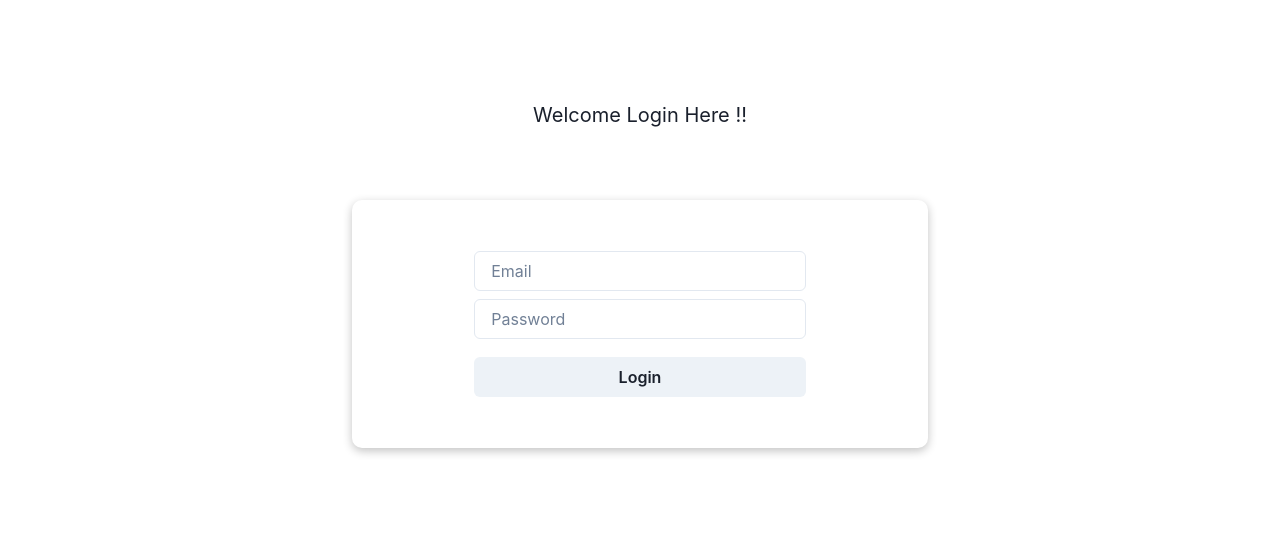
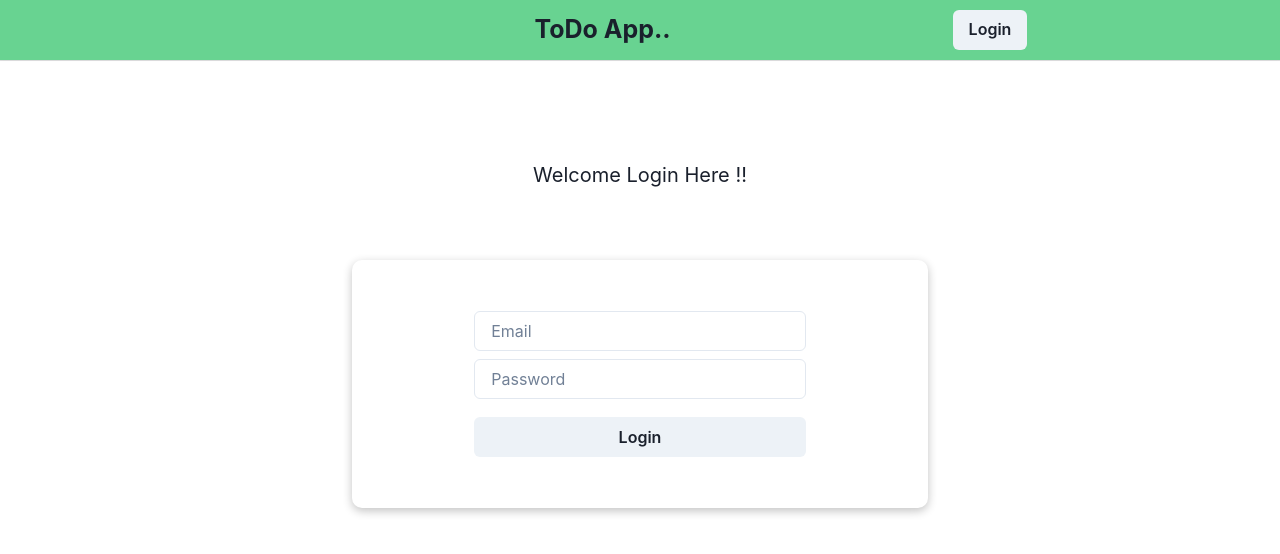
Before and after one commit to rohity0/Zuma, a React (Create React App) app in the folder frontend/: page /login in a window 1280 px wide. Shown: the top 554 px of the page. Built offline with nearby package versions, Linux system fonts and the light colour scheme.

Commit message:
logout functionaltiy added

```diff
--- a/frontend/src/Components/Login.jsx
+++ b/frontend/src/Components/Login.jsx
@@ -4,6 +4,7 @@ import { useContext } from "react";
 import { AppContext } from "../Context/AppContext";
 import { LoginSuccess } from "../Context/actionType";
 import { useNavigate } from "react-router-dom";
+import { Navbar } from "./Navbar";
 
 export const Login = ()=>{
     const {hanldeLogin,dispatch} = useContext(AppContext);
@@ -36,6 +37,7 @@ const handleSubmit = (e)=>{
 
     return(
         <>
+        <Navbar />
            <Box>
 
             <Box mt="100px" textAlign={"center"}>
--- a/frontend/src/Components/Navbar.jsx
+++ b/frontend/src/Components/Navbar.jsx
@@ -1,23 +1,31 @@
-import { Box, Button, Flex, Spacer, Text } from "@chakra-ui/react"
+import {  Button, Flex, Text } from "@chakra-ui/react"
+import { useContext } from "react"
+import { Logout } from "../Context/actionType";
+import { AppContext } from "../Context/AppContext"
 
 
 export const Navbar = ()=>{
+   const {state, dispatch} = useContext(AppContext);
+   const handleLogout = ()=>{
+      console.log("log")
+      dispatch({type: Logout})
+   }
      return (
         <>
-          <Flex backgroundColor={"teal"} boxShadow={"rgba(0, 0, 0, 0.02) 0px 1px 3px 0px, rgba(27, 31, 35, 0.15) 0px 0px 0px 1px"} h="60px" justifyContent={"center"} alignItems="center">
+          <Flex backgroundColor={"green.300"} boxShadow={"rgba(0, 0, 0, 0.02) 0px 1px 3px 0px, rgba(27, 31, 35, 0.15) 0px 0px 0px 1px"} h="60px" justifyContent={"center"} alignItems="center">
 
 
                <Text w="700px" as="h2" fontSize={"25px"} fontWeight="700" textAlign={"center"}>
-                        ToDO App..
+                        ToDo App..
                 </Text>
+                {
+                  state.token? <Button onClick={handleLogout} color={"red"}>
+                         Logout
+                  </Button> : <Button>
+                         Login
+                  </Button>
 
-
-                 <Button>
-                    Login
-                </Button>
-
-
-
+                }
           </Flex>
         </>
      )
--- a/frontend/src/Components/PrivateRoute.jsx
+++ b/frontend/src/Components/PrivateRoute.jsx
@@ -8,7 +8,7 @@ export const  PrivateRoute = ({children})=>{
     // console.log(state, "private");
     if(!state.token){
         // console.log("private")
-     return <Navigate to="/" />
+     return <Navigate to="/login" />
     }
 
 
--- a/frontend/src/Context/reducer.jsx
+++ b/frontend/src/Context/reducer.jsx
@@ -11,8 +11,11 @@ export const reducer = ( state, {type, payload})=>{
                                ...state,
                              token : payload.token   };
 
-                case  Logout:return {
-
+                case  Logout:
+                  localStorage.removeItem("tokenKey")
+                  return {
+                ...state,
+                token : ""
                 };
 
                 case GetTodo:return {
--- a/frontend/src/Routes/Home.jsx
+++ b/frontend/src/Routes/Home.jsx
@@ -33,6 +33,11 @@ const handleSubmit=(e)=>{
           getTodo().then((res)=>{
             dispatch({type: GetTodo, payload: {data:res.data}});
             })
+            setTodoPost({
+            title : "",
+            description : "",
+            })
+
         }
 
 const handleDelete= (id)=>{
```
